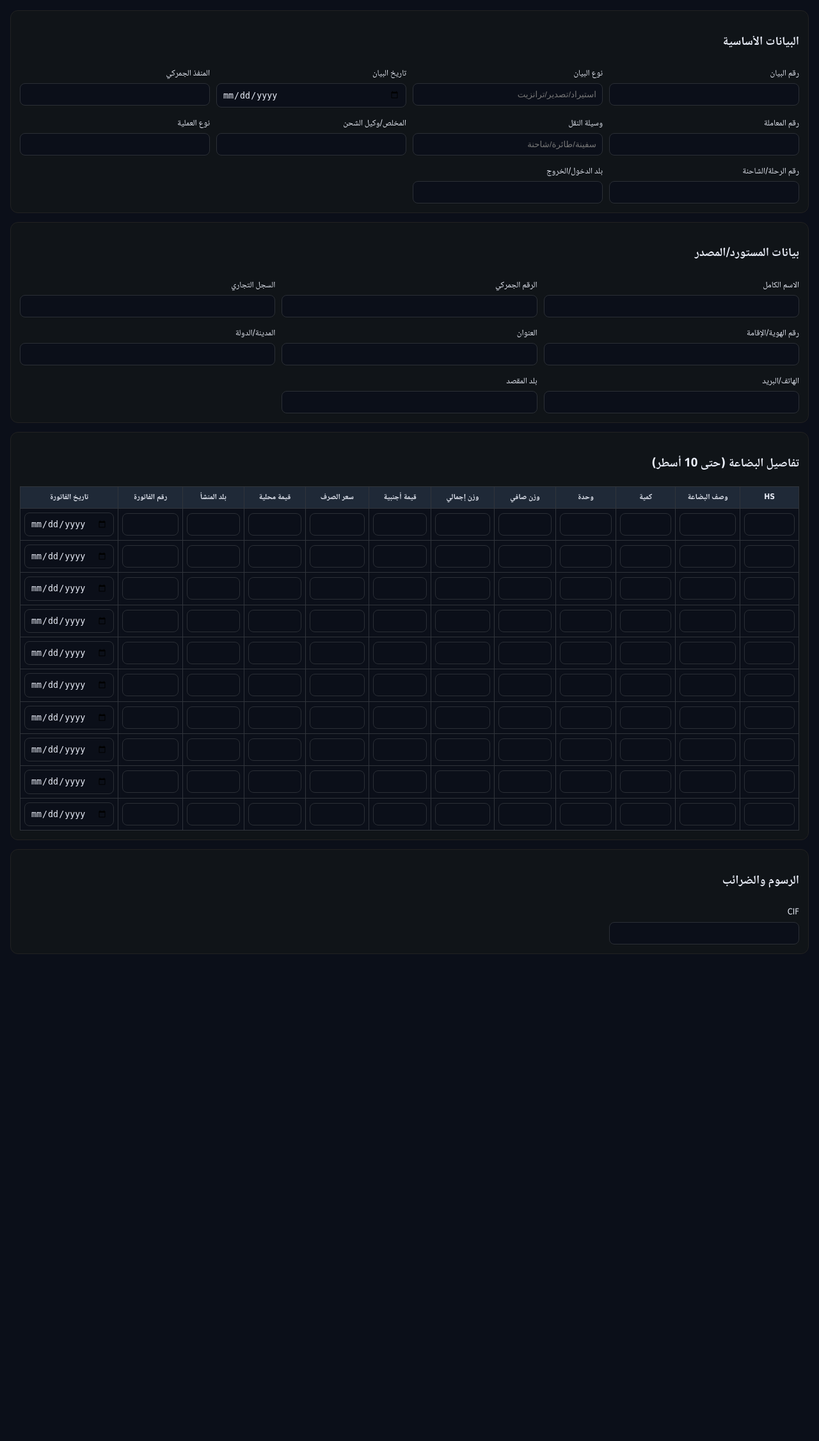
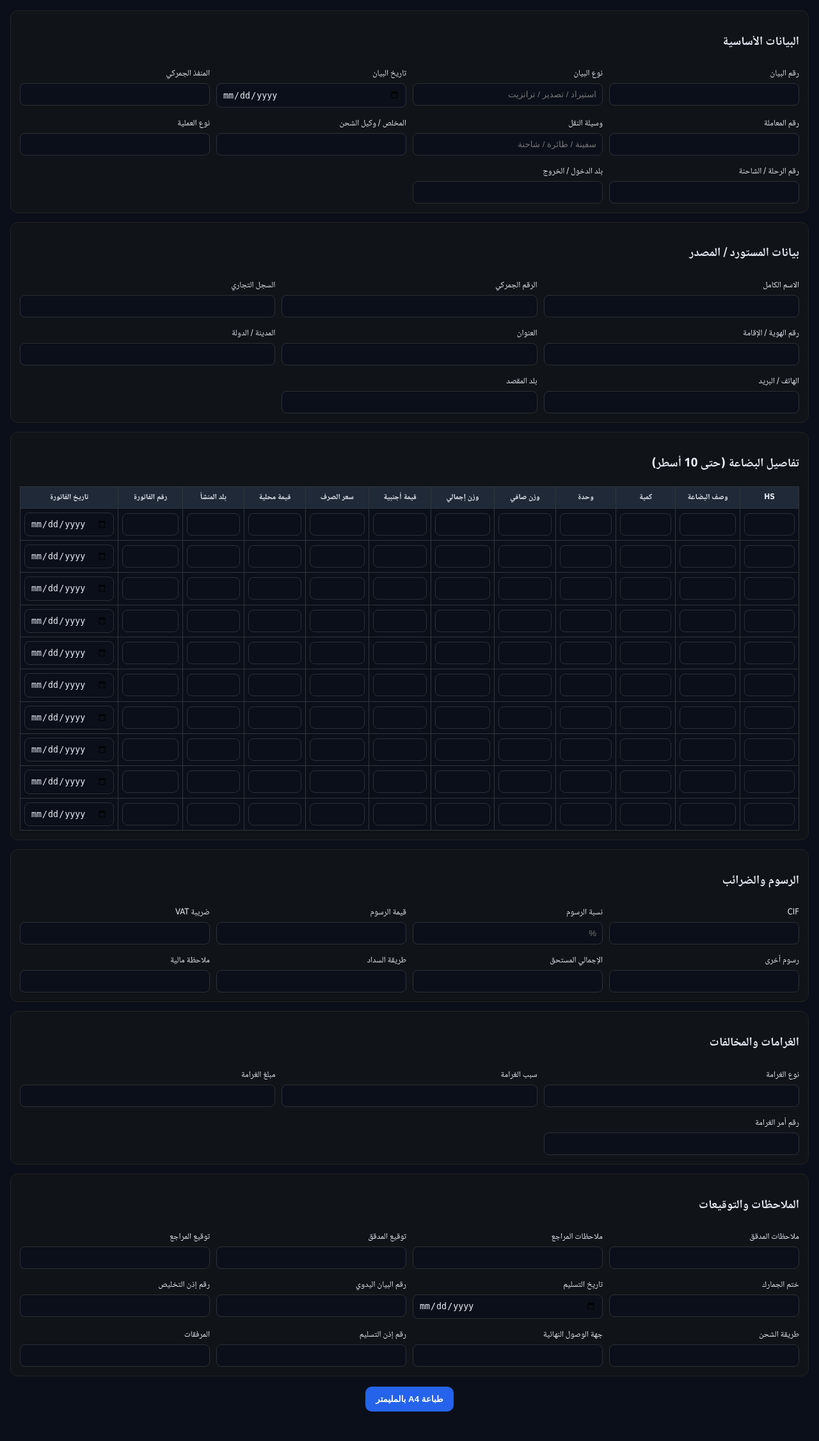
Before and after one commit to bassam-st/bassam_customs_entry, a FastAPI app: page / in a window 1280 px wide. Shown: the part 58-2310 px from the top of the page at 64% size. Before the commit the page ends 1549 px from the top, so only its background shows below. Run offline with FastAPI, Linux system fonts and the light colour scheme.

Commit message:
Update entry.html

```diff
--- a/templates/entry.html
+++ b/templates/entry.html
@@ -36,33 +36,33 @@
     <h3>البيانات الأساسية</h3>
     <div class="grid g4">
       <div><label>رقم البيان</label><input name="no" required></div>
-      <div><label>نوع البيان</label><input name="type" placeholder="استيراد/تصدير/ترانزيت"></div>
+      <div><label>نوع البيان</label><input name="type" placeholder="استيراد / تصدير / ترانزيت"></div>
       <div><label>تاريخ البيان</label><input type="date" name="date"></div>
       <div><label>المنفذ الجمركي</label><input name="port"></div>
 
       <div><label>رقم المعاملة</label><input name="case_no"></div>
-      <div><label>وسيلة النقل</label><input name="transport" placeholder="سفينة/طائرة/شاحنة"></div>
-      <div><label>المخلص/وكيل الشحن</label><input name="broker_no"></div>
+      <div><label>وسيلة النقل</label><input name="transport" placeholder="سفينة / طائرة / شاحنة"></div>
+      <div><label>المخلص / وكيل الشحن</label><input name="broker_no"></div>
       <div><label>نوع العملية</label><input name="op_type"></div>
 
-      <div><label>رقم الرحلة/الشاحنة</label><input name="trip_no"></div>
-      <div><label>بلد الدخول/الخروج</label><input name="border_country"></div>
+      <div><label>رقم الرحلة / الشاحنة</label><input name="trip_no"></div>
+      <div><label>بلد الدخول / الخروج</label><input name="border_country"></div>
     </div>
   </div>
 
-  <!-- بيانات المستورد/المصدر -->
+  <!-- بيانات المستورد / المصدر -->
   <div class="card">
-    <h3>بيانات المستورد/المصدر</h3>
+    <h3>بيانات المستورد / المصدر</h3>
     <div class="grid g3">
       <div><label>الاسم الكامل</label><input name="party_name"></div>
       <div><label>الرقم الجمركي</label><input name="customs_id"></div>
       <div><label>السجل التجاري</label><input name="cr"></div>
 
-      <div><label>رقم الهوية/الإقامة</label><input name="national_id"></div>
+      <div><label>رقم الهوية / الإقامة</label><input name="national_id"></div>
       <div><label>العنوان</label><input name="address"></div>
-      <div><label>المدينة/الدولة</label><input name="city_country"></div>
+      <div><label>المدينة / الدولة</label><input name="city_country"></div>
 
-      <div><label>الهاتف/البريد</label><input name="contact"></div>
+      <div><label>الهاتف / البريد</label><input name="contact"></div>
       <div><label>بلد المقصد</label><input name="dest_country"></div>
     </div>
   </div>
@@ -105,4 +105,52 @@
     <h3>الرسوم والضرائب</h3>
     <div class="grid g4">
       <div><label>CIF</label><input name="cif"></div>
-      <div><label
+      <div><label>نسبة الرسوم</label><input name="duty_rate" placeholder="%"></div>
+      <div><label>قيمة الرسوم</label><input name="duty_value"></div>
+      <div><label>ضريبة VAT</label><input name="vat_value"></div>
+
+      <div><label>رسوم أخرى</label><input name="other_fees"></div>
+      <div><label>الإجمالي المستحق</label><input name="grand_total"></div>
+      <div><label>طريقة السداد</label><input name="pay_method"></div>
+      <div><label>ملاحظة مالية</label><input name="finance_note"></div>
+    </div>
+  </div>
+
+  <!-- الغرامات -->
+  <div class="card">
+    <h3>الغرامات والمخالفات</h3>
+    <div class="grid g3">
+      <div><label>نوع الغرامة</label><input name="penalty_type"></div>
+      <div><label>سبب الغرامة</label><input name="penalty_reason"></div>
+      <div><label>مبلغ الغرامة</label><input name="penalty_amount"></div>
+      <div><label>رقم أمر الغرامة</label><input name="penalty_order"></div>
+    </div>
+  </div>
+
+  <!-- الملاحظات والتوقيعات -->
+  <div class="card">
+    <h3>الملاحظات والتوقيعات</h3>
+    <div class="grid g4">
+      <div><label>ملاحظات المدقق</label><input name="auditor_note"></div>
+      <div><label>ملاحظات المراجع</label><input name="reviewer_note"></div>
+      <div><label>توقيع المدقق</label><input name="auditor_sign"></div>
+      <div><label>توقيع المراجع</label><input name="reviewer_sign"></div>
+      <div><label>ختم الجمارك</label><input name="customs_seal"></div>
+      <div><label>تاريخ التسليم</label><input type="date" name="delivery_date"></div>
+      <div><label>رقم البيان اليدوي</label><input name="manual_no"></div>
+      <div><label>رقم إذن التخليص</label><input name="release_no"></div>
+      <div><label>طريقة الشحن</label><input name="ship_method"></div>
+      <div><label>جهة الوصول النهائية</label><input name="final_dest"></div>
+      <div><label>رقم إذن التسليم</label><input name="delivery_permit"></div>
+      <div><label>المرفقات</label><input name="attachments"></div>
+    </div>
+  </div>
+
+  <div style="text-align:center;margin:16px 0 30px">
+    <button class="btn" type="submit">طباعة A4 بالمليمتر</button>
+  </div>
+
+</div>
+</form>
+</body>
+</html>
```
